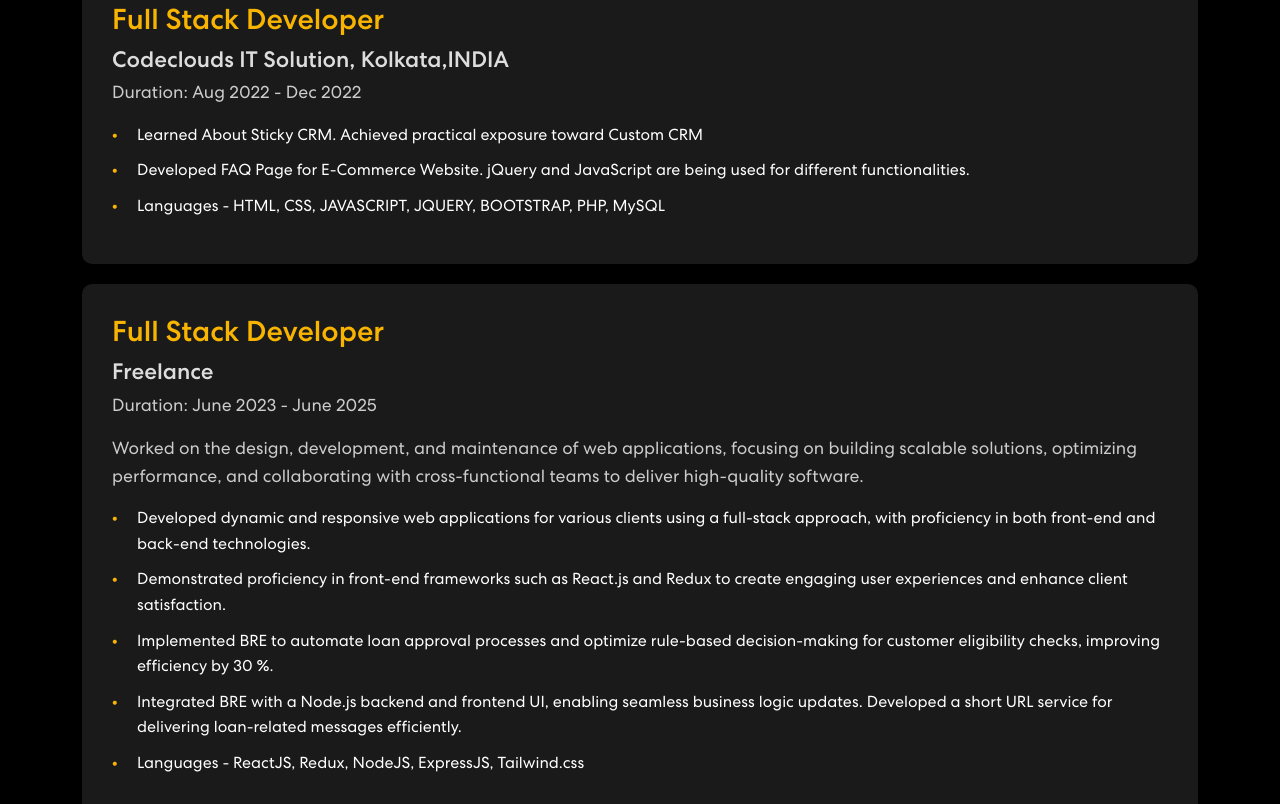
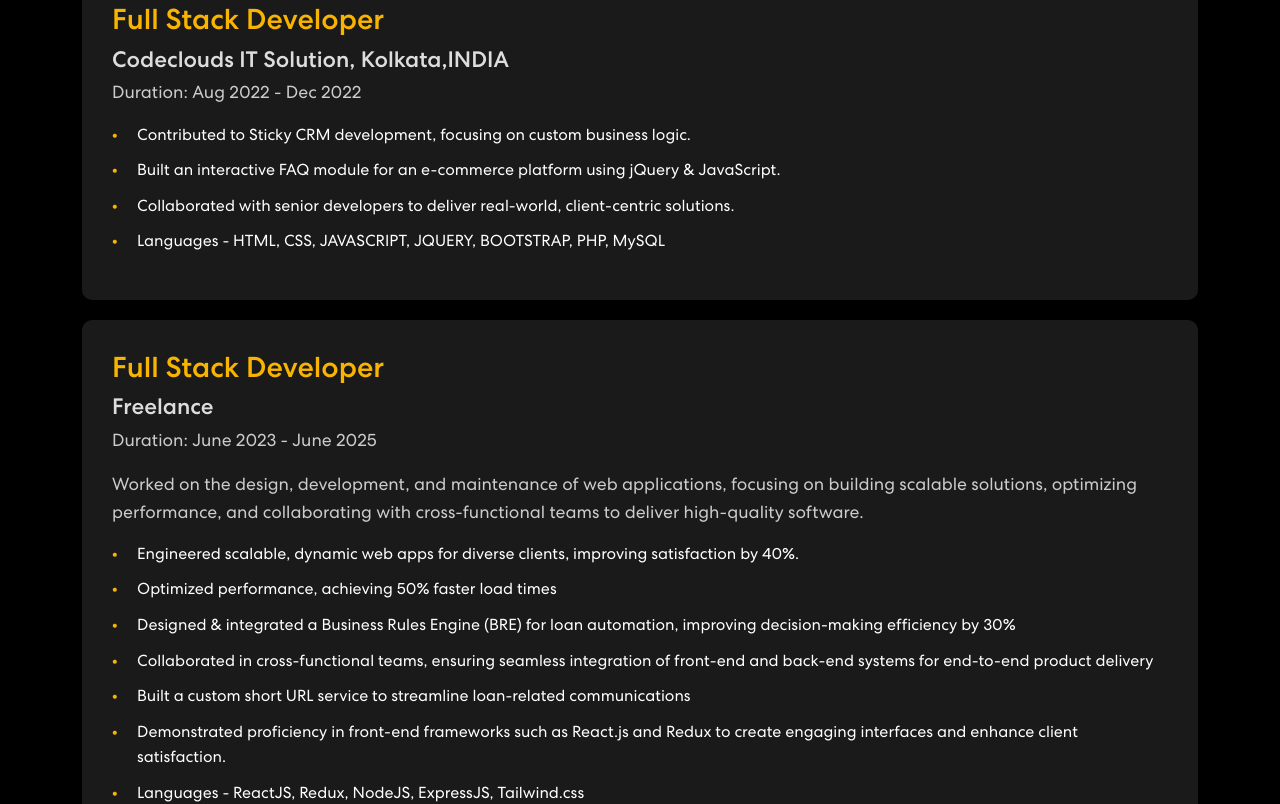
Before and after one commit to Aman2907/portfolio, a React (Vite) app: page / in a window 1280 px wide. Shown: the part 1020-1824 px from the top of the page. Built offline with nearby package versions, Linux system fonts and the light colour scheme.

Commit message:
20thcommit

```diff
--- a/src/Components/Experience.jsx
+++ b/src/Components/Experience.jsx
@@ -17,15 +17,10 @@ export const Experience = () => {
                     <h3> Full Stack Developer </h3>
                     <h4> Codeclouds IT Solution, Kolkata,INDIA </h4>
                     <p> Duration: Aug 2022 - Dec 2022 </p>
-                    {/* <p>
-                      Worked as a Software Engineer at TCS, contributing to the design, development,
-                      and maintenance of web applications. Responsible for implementing scalable
-                      solutions, optimizing performance, and collaborating with cross-functional teams
-                      to deliver high-quality software.
-                    </p> */}
                     <ul>
-                      <li>Learned About Sticky CRM. Achieved practical exposure toward Custom CRM</li>
-                      <li>Developed FAQ Page for E-Commerce Website. jQuery and JavaScript are being used for different functionalities.</li>
+                      <li>Contributed to Sticky CRM development, focusing on custom business logic.</li>
+                      <li> Built an interactive FAQ module for an e-commerce platform using jQuery & JavaScript.</li>
+                      <li>Collaborated with senior developers to deliver real-world, client-centric solutions.</li>
                       <li>Languages - HTML, CSS, JAVASCRIPT, JQUERY, BOOTSTRAP, PHP, MySQL</li>
                     </ul>
                   </div>
@@ -36,18 +31,21 @@ export const Experience = () => {
                     <p>
                       Worked on the design, development, and maintenance of web applications, focusing on building scalable solutions, optimizing performance, and collaborating with cross-functional teams to deliver high-quality software.
                     </p>
+
                     <ul>
-                      <li>Developed dynamic and responsive web applications for various clients using a full-stack approach, with proficiency
-                        in both front-end and back-end technologies.</li>
-                      <li>Demonstrated proficiency in front-end frameworks such as React.js and Redux to create engaging user experiences
-                        and enhance client satisfaction.</li>
-                    <ul>
-                      <li>Implemented BRE to automate loan approval processes and optimize rule-based decision-making for customer
-                        eligibility checks, improving efficiency by 30 %.</li>
-                      <li>Integrated BRE with a Node.js backend and frontend UI, enabling seamless business logic updates. Developed
-                        a short URL service for delivering loan-related messages efficiently.</li>
-                      <li>Languages - ReactJS, Redux, NodeJS, ExpressJS, Tailwind.css</li>
-                    </ul>
+                      <li>Engineered scalable, dynamic web apps for diverse clients, improving satisfaction by 40%.</li>
+                      <li>Optimized performance, achieving 50% faster load times</li>
+                      <ul>
+                        <li> Designed & integrated a Business Rules Engine (BRE) for loan automation, improving decision-making
+                          efficiency by 30%</li>
+                        <li>Collaborated in cross-functional teams, ensuring seamless integration of front-end and back-end systems
+                          for end-to-end product delivery</li>
+                        <li> Built a custom short URL service to streamline loan-related communications</li>
+                        <li> Demonstrated proficiency in front-end frameworks such as React.js and Redux to create engaging interfaces
+                          and enhance client satisfaction.</li>
+
+                        <li>Languages - ReactJS, Redux, NodeJS, ExpressJS, Tailwind.css</li>
+                      </ul>
                     </ul>
                   </div>
                   {/* <div className="experience-item">
```
